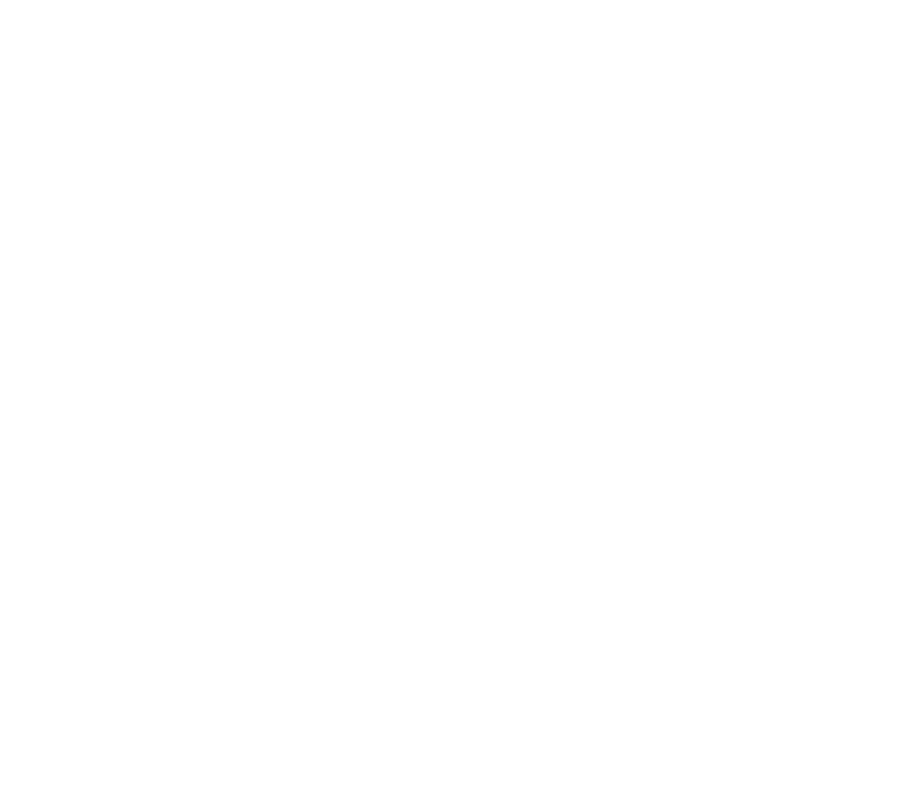
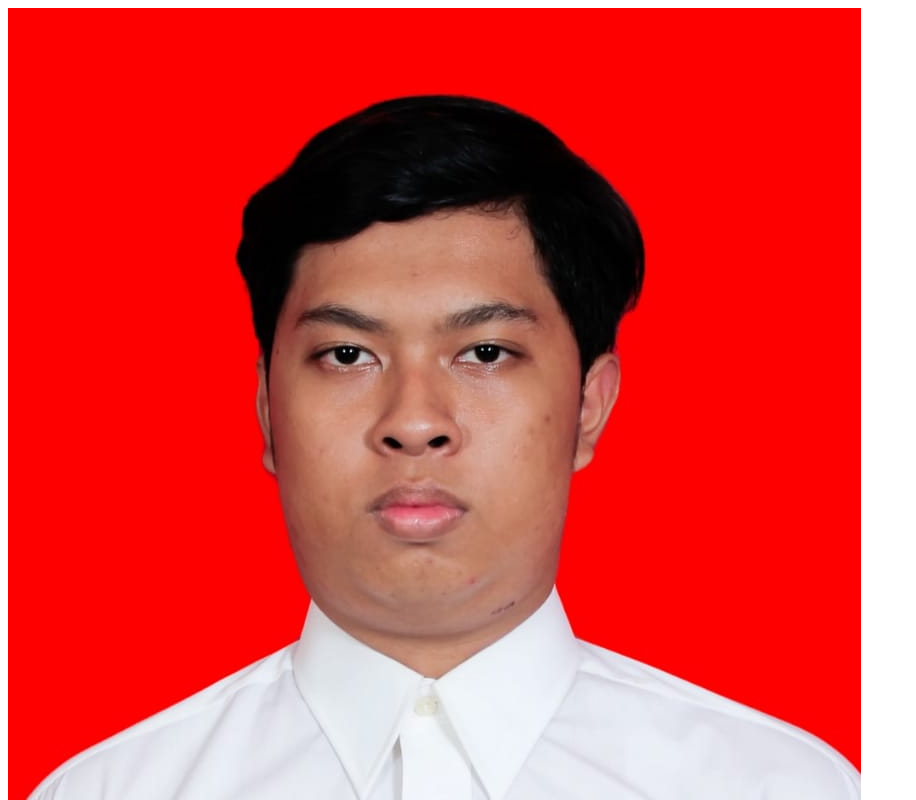
Before and after one commit to saddamziaa/6701190018-assessment1, a plain HTML site: page foto.html in a window 1280 px wide. Shown: the top 800 px of the page, without its empty margins (0-916 px from the left). Drawn offline with Linux system fonts and the light colour scheme.

Commit message:
v1.2-6701190018

```diff
--- a/foto.html
+++ b/foto.html
@@ -5,6 +5,6 @@
     <title>Title</title>
 </head>
 <body>
-
+<img src="fotoo.jpeg">
 </body>
 </html>
```
Also changed, not shown: fotoo.jpeg (added).
